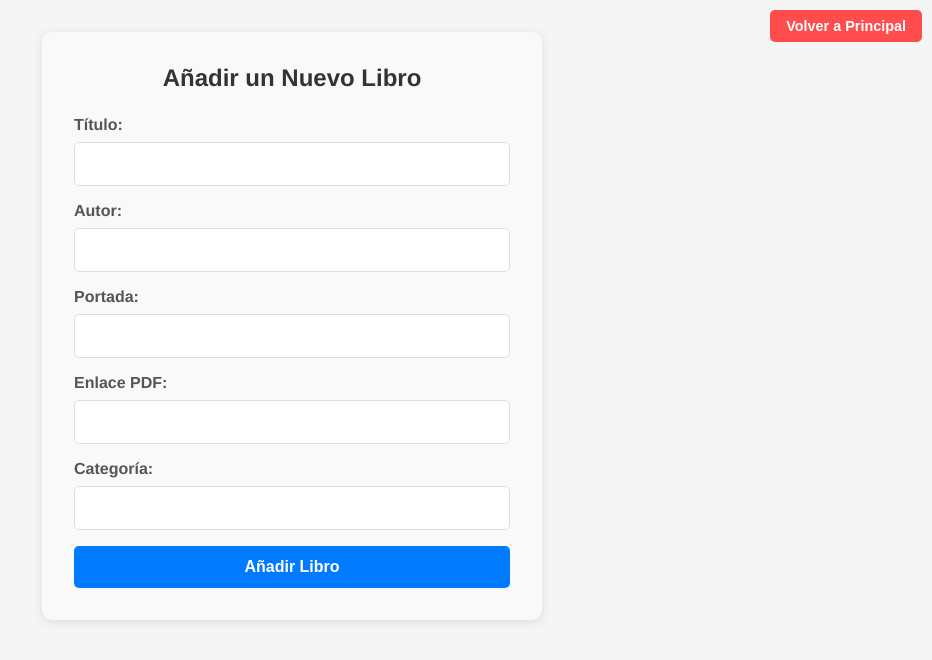
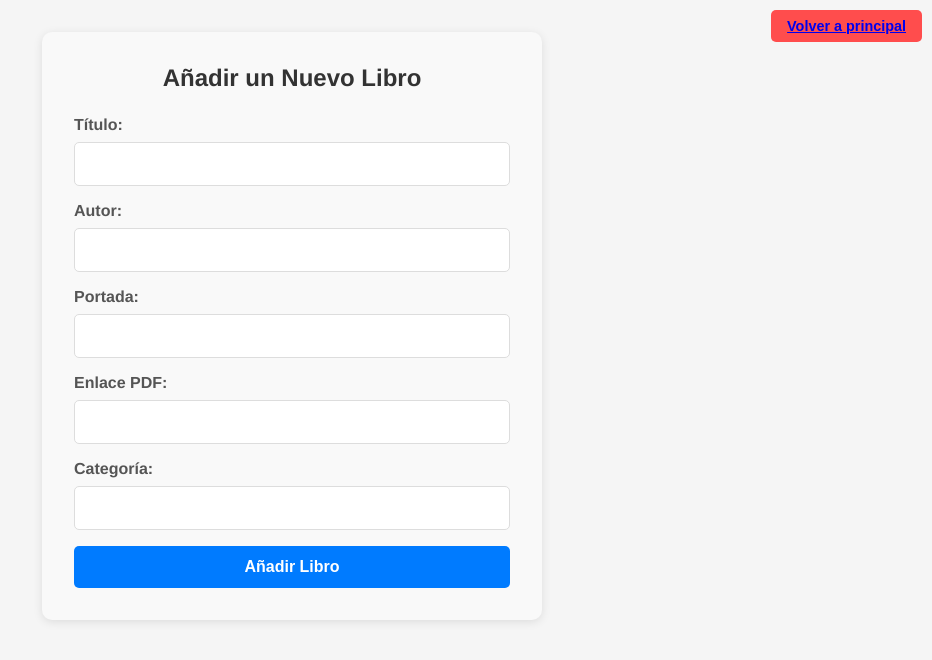
Before and after one commit to ThiaguitoUTU/WebLibrary, a React (Vite) app in the folder webLibrary/: page / in a window 1280 px wide. Both pictures are taken after typing "Sample" into the empty fields and a click on the button "Agregar Libro". Shown: the top 660 px of the page, without its empty margins (348-1280 px from the left). Built offline with nearby package versions, Linux system fonts and the light colour scheme.

Commit message:
link de volver

```diff
--- a/webLibrary/src/addbook/AddBook.jsx
+++ b/webLibrary/src/addbook/AddBook.jsx
@@ -27,7 +27,8 @@ const AddBook = ({ onAddBook, onBackToMain }) => {
 
     return (
         <section>
-            <button className="back-button" onClick={onBackToMain}>Volver a Principal</button>
+
+            <button className="back-button"><a href="./src\App.jsx">Volver a principal</a></button>
             <section className="add-book-container">
             <h2>Añadir un Nuevo Libro</h2>
             <form className="add-book-form" onSubmit={handleSubmit}>
```
